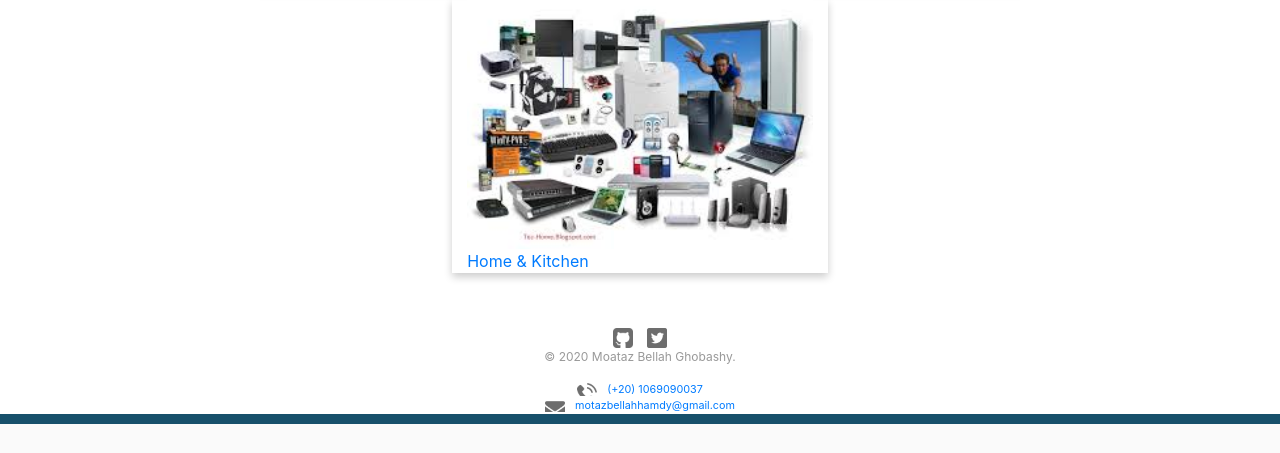
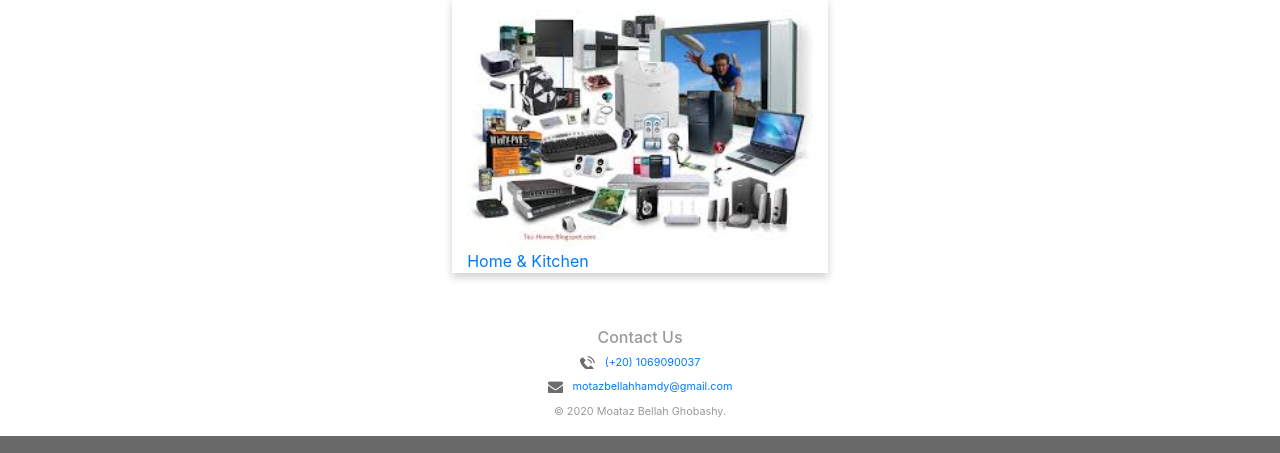
Before and after one commit to MotazBellah/ecommerce, a Django app: page / in a window 1280 px wide. Shown: the part 962-1415 px from the top of the page. Before the commit the page ends 1386 px from the top, so only its background shows below. Run offline with Django 3.2, Linux system fonts and the light colour scheme; a user stored in the database is signed in; data comes from the database, SQL or seed files in the repository; some libraries are stand-ins or nearby versions.

Commit message:
Update the footer

```diff
--- a/store/static/style.css
+++ b/store/static/style.css
@@ -190,7 +190,7 @@
     text-align: center;
     padding-top: 50px;
     color: #999;
-    border-bottom: 10px solid #17506b;
+    border-bottom: 17px solid #696969;
     width: 100%;
 }
 
@@ -218,9 +218,9 @@
     /* display: block; */
     min-height: 20px;
     background-repeat: no-repeat;
-    background-size: 20px 20px;
-    padding: 0 0 0 30px;
-    margin: 0 0 10px;
+    background-size: 15px 15px;
+    padding: 0 0 0 25px;
+    margin: 0 0 5px;
 }
 
 
--- a/store/templates/components/footer.html
+++ b/store/templates/components/footer.html
@@ -1,15 +1,10 @@
 {% load static %}
 
 <footer class="footer">
-    <div class="left">
-        <a href="https://github.com/MotazBellah" target="_blank"><img class="social-icon" src="{% static 'github-logo.png' %}" alt="github Logo"></a>
-        <a href="https://twitter.com/AndroidBellah" target="_blank"><img  class="social-icon" src="{% static 'twitter.png' %}" alt="Twitter Logo"></a>
+    <ul class="contact-info">
+        <li><h6>Contact Us</h6></li>
+        <li class="phone my-2"><a href="tel:0201069090037">(+20) 1069090037</a></li>
+        <li class="mail my-2"><a href="mailto:motazbellahhamdy@gmail.com" target="_blank">motazbellahhamdy@gmail.com</a></li>
         <p>&copy; 2020 Moataz Bellah Ghobashy.</p>
-    </div>
-
-
-    <ul class="contact-info">
-        <li class="phone"><a href="tel:0201069090037">(+20) 1069090037</a></li>
-        <li class="mail"><a href="mailto:motazbellahhamdy@gmail.com" target="_blank">motazbellahhamdy@gmail.com</a></li>
     </ul>
 </footer>
--- a/store/views.py
+++ b/store/views.py
@@ -9,6 +9,7 @@ from .serializers import CategorySerializer, ProductSerializer
 from .models import Category, Product, Cart, User, ShippingInfo, Purchase
 # from .extras import transact, generate_client_token
 from .scrap import ebay, olx, ebay_API, get_amazon, tinydeal
+from .forms import ShippingForm
 from django.contrib.auth import authenticate, login, logout
 from django.core.paginator import Paginator
 import json
```
